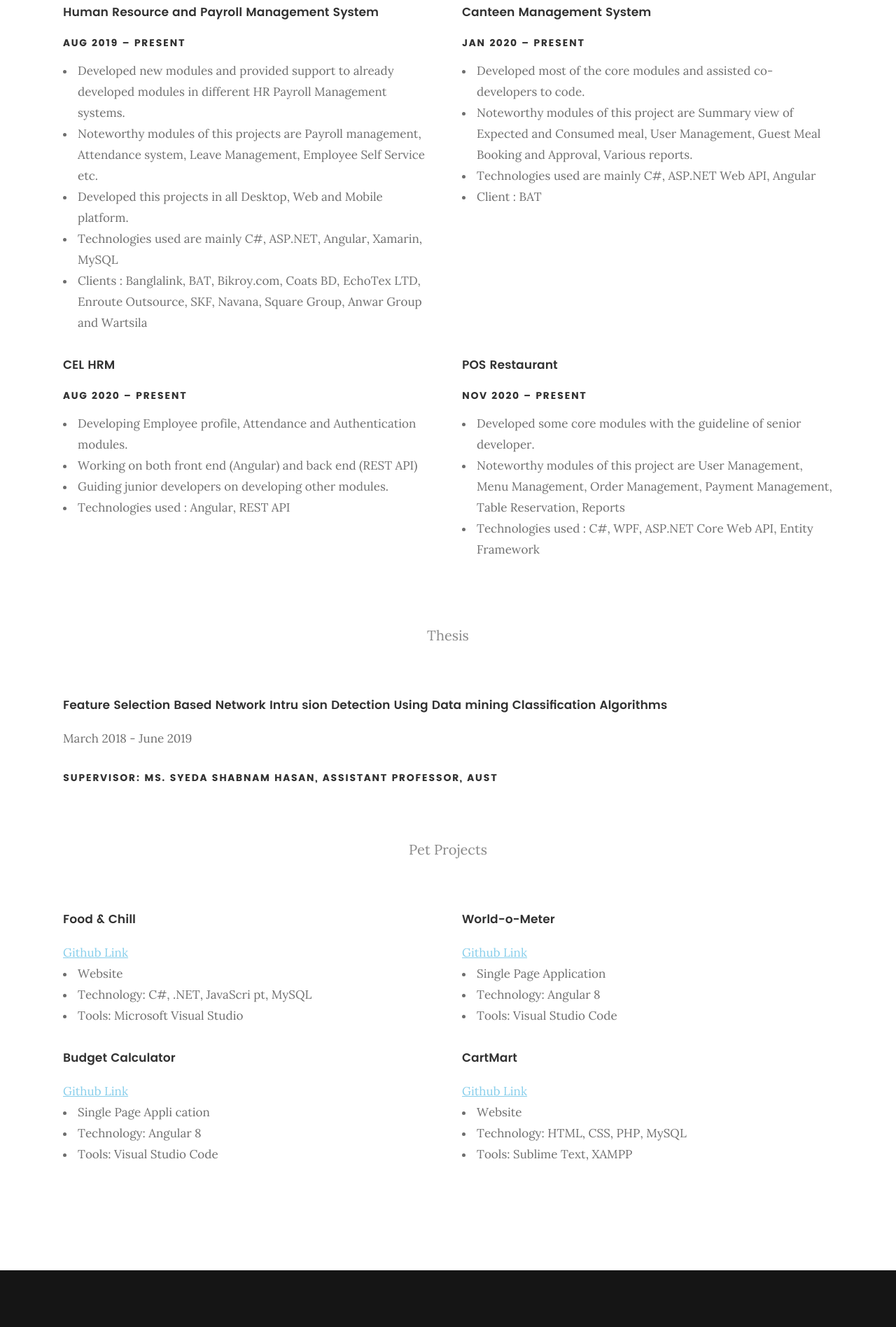
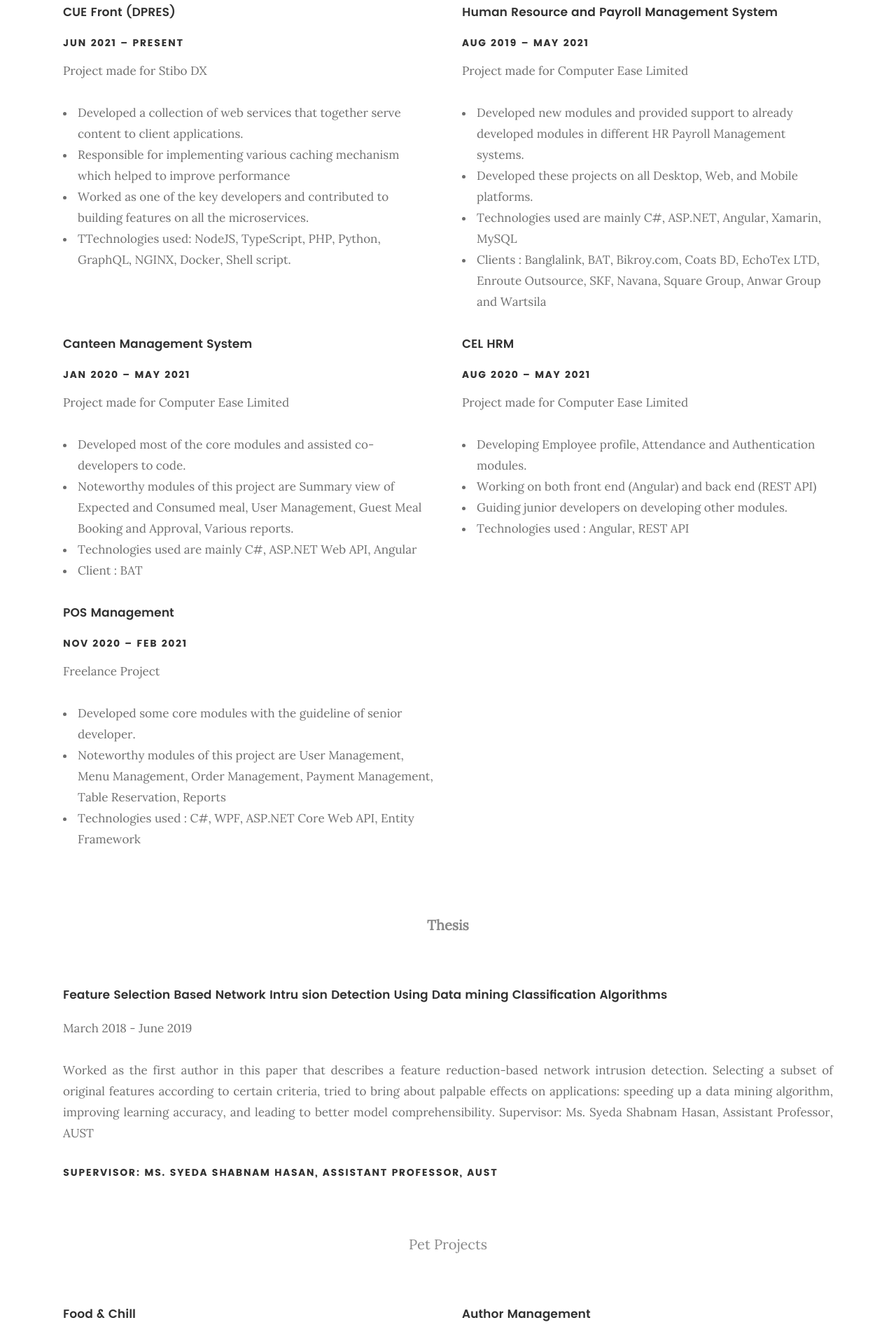
Before and after one commit to salman-arefin74/salman-arefin74.github.io, a plain HTML site: page index.html in a window 1280 px wide. Shown: the part 5213-7109 px from the top of the page at 70% size. Drawn offline with Linux system fonts and the light colour scheme; files whose address does not match are found by name.

Commit message:
Updated Portfolio

```diff
--- a/index.html
+++ b/index.html
@@ -301,35 +301,55 @@
    			<h5>Portfolio</h5>
    			<h1>Check Out Some of My Works.</h1>
 
-   			<p class="lead">Professional Projects</p>
+   			<p style="font-weight: bold" class="lead">Professional Projects</p>
 
    		</div>
    	</div>
-
 	   <div class="row">
 		   <div class="col-six tab-full">
 			   <div class="card">
 				   <div class="card-header">
+					   <h4>CUE Front (DPRES)</h4>
+					   <h5>Jun 2021 – Present</h5>
+					   <p>Project made for Stibo DX</p>
+				   </div>
+				   <div class="card-body">
+					   <ul>
+						   <li>Developed a collection of web services that together serve content to client applications.</li>
+						   <li>Responsible for implementing various caching mechanism which helped to improve performance</li>
+						   <li>Worked as one of the key developers and contributed to building features on all the microservices.</li>
+						   <li>TTechnologies used: NodeJS, TypeScript, PHP, Python, GraphQL, NGINX, Docker, Shell script.</li>
+					   </ul>
+				   </div>
+			   </div>
+		   </div>
+
+		   <div class="col-six tab-full">
+			   <div class="card">
+				   <div class="card-header">
 					   <h4>Human Resource and Payroll Management System</h4>
-					<h5>Aug 2019 – Present</h5>
+					   <h5>Aug 2019 – May 2021</h5>
+					   <p>Project made for Computer Ease Limited</p>
 				   </div>
 				   <div class="card-body">
 					   <ul>
 						   <li>Developed new modules and provided support to already developed modules in different HR Payroll Management systems.</li>
-						<li>Noteworthy modules of this projects are Payroll management, Attendance system, Leave Management, Employee Self Service etc.</li>
-						<li>Developed this projects in all Desktop, Web and Mobile platform.</li>
+						   <li>Developed these projects on all Desktop, Web, and Mobile platforms.</li>
 						   <li>Technologies used are mainly C#, ASP.NET, Angular, Xamarin, MySQL</li>
 						   <li>Clients : Banglalink, BAT, Bikroy.com, Coats BD, EchoTex LTD, Enroute Outsource, SKF, Navana, Square Group, Anwar Group and Wartsila</li>
 					   </ul>
 				   </div>
 			   </div>
 		   </div>
+	   </div>
 
+	   <div class="row">
 		<div class="col-six tab-full">
 			<div class="card h-100">
 				<div class="card-header">
 					<h4>Canteen Management System</h4>
-					<h5>Jan 2020 – Present</h5>
+					<h5>Jan 2020 – May 2021</h5>
+					<p>Project made for Computer Ease Limited</p>
 				</div>
 				<div class="card-body">
 					<ul>
@@ -341,14 +361,13 @@
 				</div>
 			</div>
 		</div>
-	</div>
 
-	<div class="row">
 		   <div class="col-six tab-full">
 			   <div class="card h-100">
 				   <div class="card-header">
 					   <h4>CEL HRM</h4>
-					<h5>Aug 2020 – Present</h5>
+					   <h5>Aug 2020 – May 2021</h5>
+					   <p>Project made for Computer Ease Limited</p>
 				   </div>
 				   <div class="card-body">
 					   <ul>
@@ -360,12 +379,15 @@
 				   </div>
 			   </div>
 		   </div>
+	</div>
 
+	<div class="row">
 		<div class="col-six tab-full">
 			<div class="card">
 				<div class="card-header">
-					<h4>POS Restaurant</h4>
-					<h5>Nov 2020 – Present</h5>
+					<h4>POS Management</h4>
+					<h5>Nov 2020 – Feb 2021</h5>
+					<p>Freelance Project</p>
 				</div>
 				<div class="card-body">
 					<ul>
@@ -382,7 +404,7 @@
 
 	<div class="row section-intro">
 		<div class="col-twelve">
-			<p class="lead">Thesis</p>
+			<p style="font-weight: bold" class="lead">Thesis</p>
 		</div>
 	</div>
 
@@ -393,6 +415,8 @@
 					<h4>Feature Selection Based Network Intru sion Detection Using
 						Data mining Classification Algorithms</h4>
 					<p>March 2018 - June 2019</p>
+					<p style="text-align: justify">Worked as the first author in this paper that describes a feature reduction-based network intrusion detection. Selecting a subset of original features according to certain criteria, tried to bring about palpable effects on applications: speeding up a data mining algorithm, improving learning accuracy, and leading to better model comprehensibility.
+						Supervisor: Ms. Syeda Shabnam Hasan, Assistant Professor, AUST</p>
 				</div>
 				<div class="card-body">
 					<h5>Supervisor: Ms. Syeda Shabnam Hasan, Assistant Professor, AUST</h5>
@@ -413,13 +437,16 @@
 			<div class="card h-100">
 				<div class="card-header">
 					<h4>Food & Chill</h4>
-					<a style="color: skyblue; text-decoration: underline;" href="https://bit.ly/2nHkGCo">Github Link</a>
+					<a style="color: skyblue; text-decoration: underline;" href="https://github.com/salman-arefin74/FoodAndChill">Github Link</a>
 				</div>
 				<div class="card-body">
 					<ul>
-						<li>Website</li>
-						<li>Technology: C#, .NET, JavaScri pt, MySQL</li>
-						<li>Tools: Microsoft Visual Studio</li>
+						<li>A web application where users can order food from various restaurants.</li>
+						<li>Created using ASP.NET, C#, MySQL, HTML, CSS</li>
+						<li>Three different modules for the admin, customer, and restaurant owners.</li>
+						<li>Implemented cart management for customers to order food.</li>
+						<li>Data fetched from the database to display foods and restaurants.</li>
+						<li>Option to upload food item details for restaurant owners.</li>
 					</ul>
 				</div>
 			</div>
@@ -428,14 +455,14 @@
 		<div class="col-six tab-full">
 			<div class="card">
 				<div class="card-header">
-					<h4>World-o-Meter</h4>
-					<a style="color: skyblue; text-decoration: underline;" href="https://bit.ly/3cDhFbD">Github Link</a>
+					<h4>Author Management</h4>
+					<a style="color: skyblue; text-decoration: underline;" href="https://github.com/salman-arefin74/AuthorManagement">Github Link</a>
 				</div>
 				<div class="card-body">
 					<ul>
-						<li>Single Page Application</li>
-						<li>Technology: Angular 8</li>
-						<li>Tools: Visual Studio Code</li>
+						<li>A project based on Author Management System</li>
+						<li>Created using Angular, Typescript, HTML, CSS</li>
+						<li>Key features: CRUD Operation, Lazy loading routes, Pagination, Reusable component</li>
 					</ul>
 				</div>
 			</div>
@@ -447,13 +474,13 @@
 			<div class="card h-100">
 				<div class="card-header">
 					<h4>Budget Calculator</h4>
-					<a style="color: skyblue; text-decoration: underline;" href="https://bit.ly/2KLMSj4">Github Link</a>
+					<a style="color: skyblue; text-decoration: underline;" href="https://github.com/salman-arefin74/BudgetCalculator">Github Link</a>
 				</div>
 				<div class="card-body">
 					<ul>
-						<li>Single Page Appli cation</li>
-						<li>Technology: Angular 8</li>
-						<li>Tools: Visual Studio Code</li>
+						<li>A web application to calculate budgets and monitor savings and investments.</li>
+						<li>Created using Angular, Typescript, HTML, CSS</li>
+						<li>Implemented entire CRUD Operation for budget management.</li>
 					</ul>
 				</div>
 			</div>
@@ -462,14 +489,14 @@
 		<div class="col-six tab-full">
 			<div class="card">
 				<div class="card-header">
-					<h4>CartMart</h4>
-					<a style="color: skyblue; text-decoration: underline;" href="https://bit.ly/2nE6z0C">Github Link</a>
+					<h4>Amar Bondhu Rashed</h4>
+					<a style="color: skyblue; text-decoration: underline;" href="https://github.com/salman-arefin74/AmarBondhuRashed">Github Link</a>
 				</div>
 				<div class="card-body">
 					<ul>
-						<li>Website</li>
-						<li>Technology: HTML, CSS, PHP, MySQL</li>
-						<li>Tools: Sublime Text, XAMPP</li>
+						<li>2D Platformer Game</li>
+						<li>Created using Unity Engine and C#</li>
+						<li>Can be played in both PC and Android Phone</li>
 					</ul>
 				</div>
 			</div>
```
Lines whose indentation alone changed are shown as unchanged.
